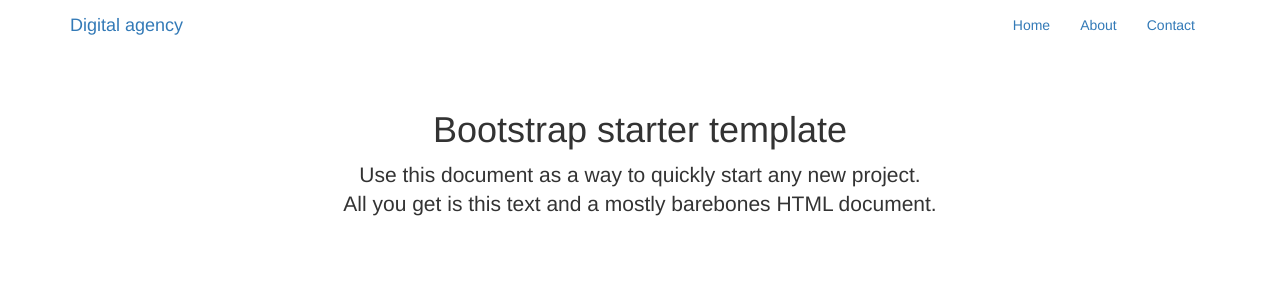
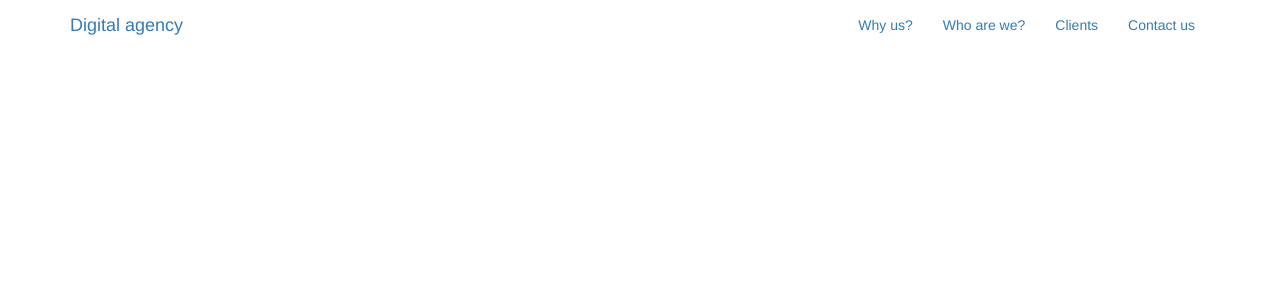
Before and after one commit to QuickChangeSpidey/less_agency_demo, a plain HTML site: page index.html in a window 1280 px wide. Drawn offline with nearby package versions, Linux system fonts and the light colour scheme.

Commit message:
index.html changes

```diff
--- a/index.html
+++ b/index.html
@@ -29,20 +29,28 @@
         </div>
         <div id="navbar" class="collapse navbar-collapse navbar-right navbar-main-collapse">
           <ul class="nav navbar-nav">
-            <li class="active"><a href="#">Home</a></li>
-            <li><a href="#about">About</a></li>
-            <li><a href="#contact">Contact</a></li>
+              <li class="hidden"><a href="#page-top"></a></li>
+              <li class="page-scroll"><a href="#why">Why us?</a></li>
+              <li class="page-scroll"><a href="#who">Who are we?</a></li>
+              <li class="page-scroll"><a href="#clients">Clients</a></li>
+              <li class="page-scroll"><a href="#contact">Contact us</a></li>
           </ul>
         </div><!--/.nav-collapse -->
       </div>
     </nav>
-    <div class="container">
-      <div class="starter-template">
-        <h1>Bootstrap starter template</h1>
-        <p class="lead">Use this document as a way to quickly start any new project.<br> All you get is this text and a mostly barebones HTML document.</p>
-      </div>
 
-    </div><!-- /.container -->
+      <section class="intro">
+          <div class="intro-body">
+              <div class="container">
+                  <div class="row">
+                      <div class="col-md-8 col-md-offset-2">
+
+
+                      </div>
+                  </div>
+              </div>
+          </div>
+      </section>
 
 
     <!-- Bootstrap core JavaScript
```
